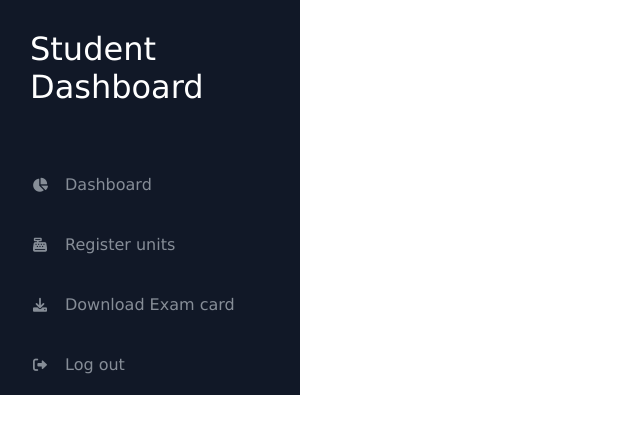
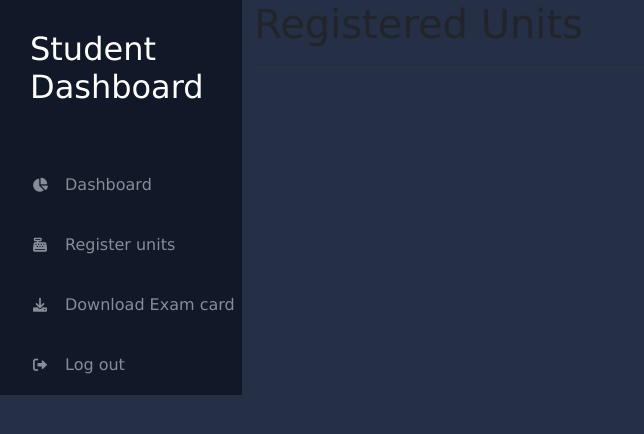
Before and after one commit to vincentmunene49/DBMS, a PHP site: page / in a window 1280 px wide. Shown: the top 434 px of the page, without its empty margins (0-644 px from the left). Run offline with PHP 8.4, Linux system fonts and the light colour scheme.

Commit message:
modified index.html

```diff
--- a/index.html
+++ b/index.html
@@ -37,6 +37,10 @@
         </li>
       </div>
     </section>
+    <div class="container">
+      <h1>Registered Units</h1>
+      <hr>
+    </div>
 
     <script src="./bootstrap-5.1.3-dist/js/bootstrap.min.js"></script>
   </body>
--- a/style.css
+++ b/style.css
@@ -7,8 +7,11 @@
 
 body {
   width: 100%;
-  background: white;
+  background: #253047;
   position: relative;
+  display: flex;
+  flex-direction: row;
+
 }
 #menu {
   background-color: #111827;
```
